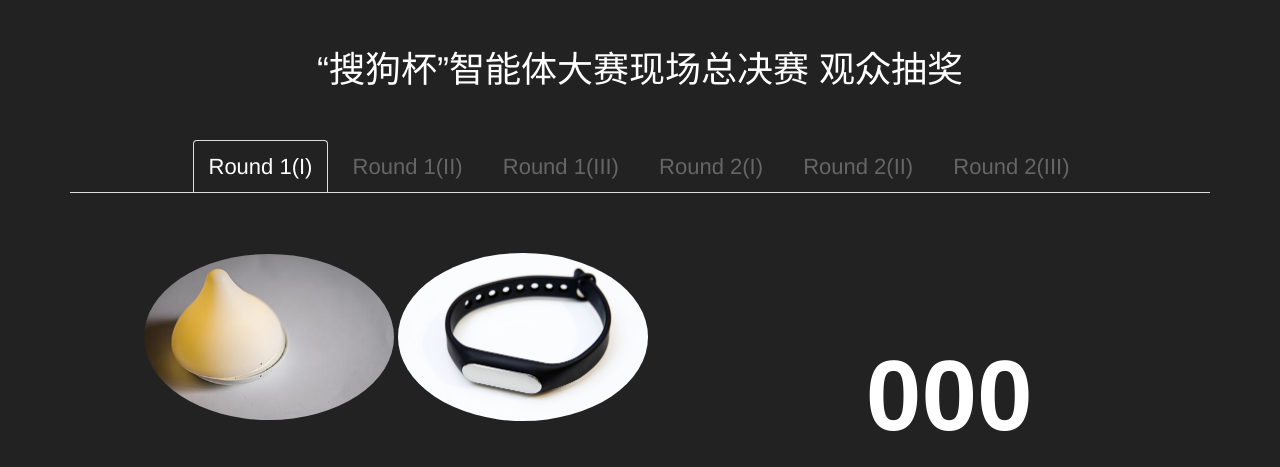
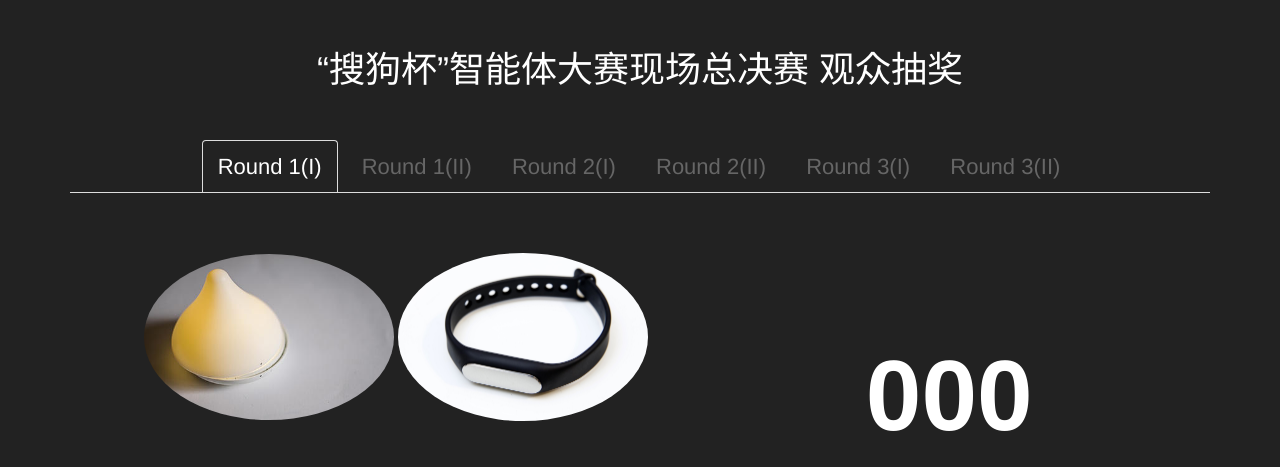
Before and after one commit to moon5ckq/simple-draw, a Flask app: page / in a window 1280 px wide. Shown: the top 467 px of the page. Run offline with Flask 2, Linux system fonts and the light colour scheme.

Commit message:
2015-ai9

```diff
--- a/run.py
+++ b/run.py
@@ -53,4 +53,4 @@ def random_num(m):
     return ('%0' + str(int(math.ceil(math.log(m + 1, 10)))) + 'd') % ret
 
 if __name__ == '__main__':
-    app.run(host="0.0.0.0", port=23333, debug=True)
+    app.run(host="0.0.0.0", port=23333, debug=False)
--- a/templates/index.html
+++ b/templates/index.html
@@ -70,10 +70,10 @@ h1 {
         <a href="#">Round 1(I)</a>
       </li>
       <li id="p1"><a href="#">Round 1(II)</a></li>
-      <li id="p2"><a href="#">Round 1(III)</a></li>
-      <li id="p3"><a href="#">Round 2(I)</a></li>
-      <li id="p4"><a href="#">Round 2(II)</a></li>
-      <li id="p5"><a href="#">Round 2(III)</a></li>
+      <li id="p2"><a href="#">Round 2(I)</a></li>
+      <li id="p3"><a href="#">Round 2(II)</a></li>
+      <li id="p4"><a href="#">Round 3(I)</a></li>
+      <li id="p5"><a href="#">Round 3(II)</a></li>
     </ul>
   </div>
   <div class="row">
@@ -98,7 +98,7 @@ h1 {
 </div>
 
 <script>
-var alldataarr = [], max_num = 100;
+var alldataarr = [], max_num = 300;
 for (var i = 1; i <= max_num; ++i)
 alldataarr.push(pad(i, 3));
 var timer, result = true;
```
Also changed, not shown: 2 other files.
